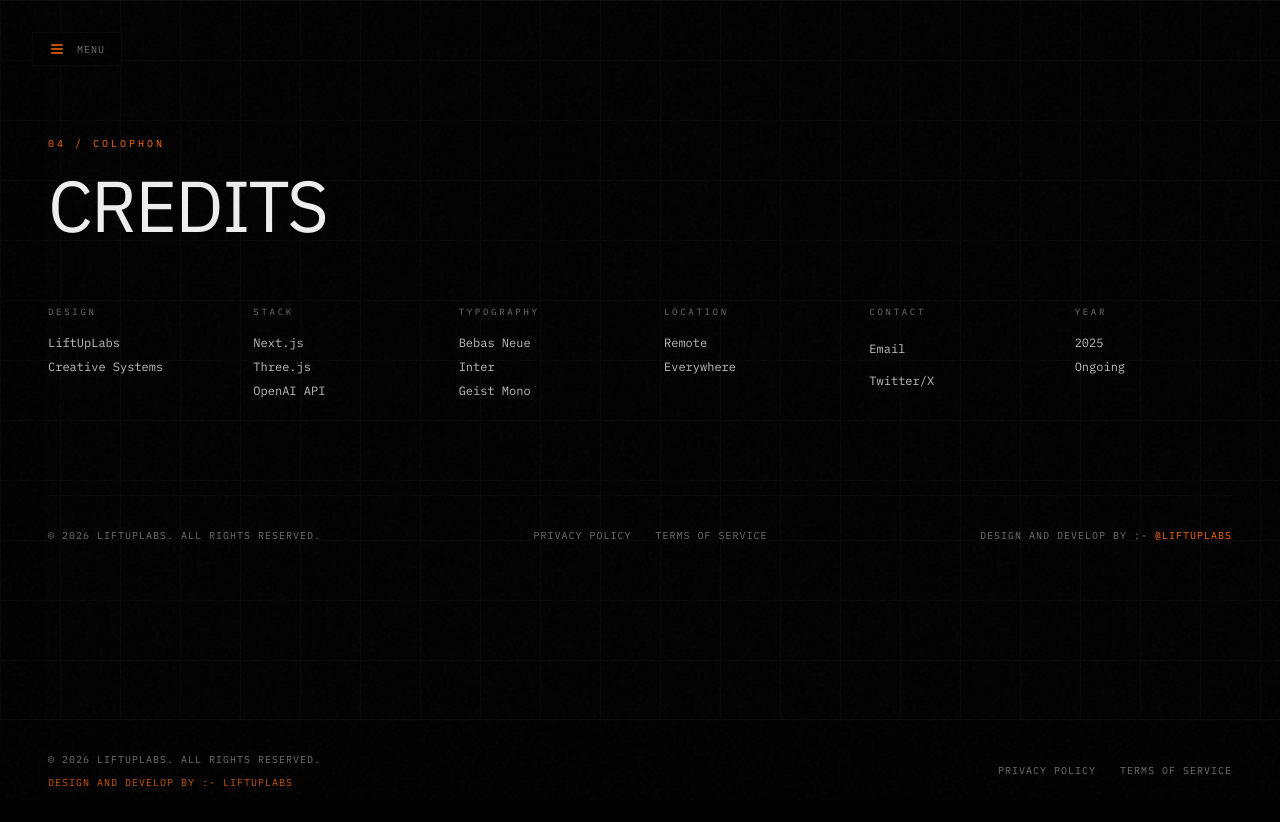
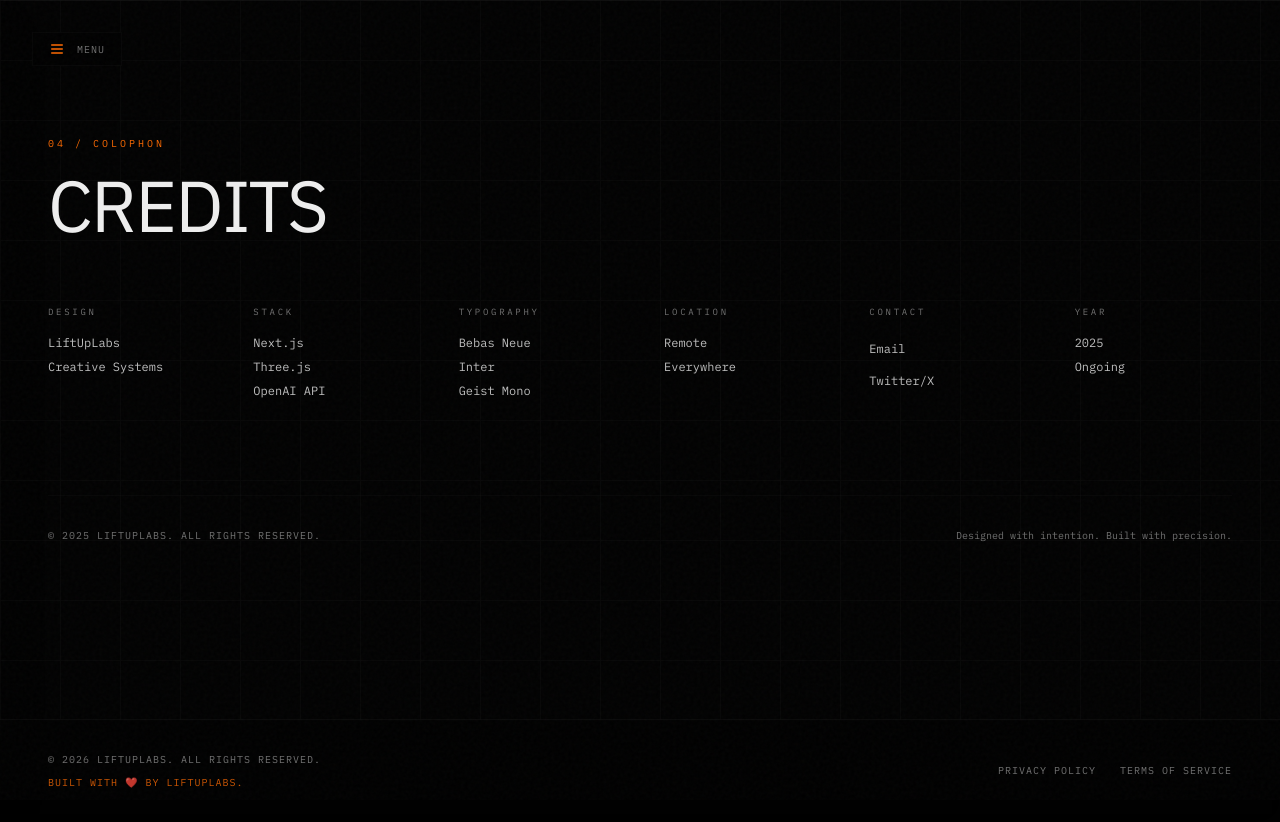
Before and after one commit to devabokare/liftuplabs-main, a Next.js app: page /colophon in a window 1280 px wide. Built offline with nearby package versions, Linux system fonts and the light colour scheme.

Commit message:
chore: final updates and footer text changes

```diff
--- a/app/globals.css
+++ b/app/globals.css
@@ -144,10 +144,7 @@
 [id^="vercel-"],
 [class*="vercel-"],
 [data-vercel-edit-info],
-[class*="nextjs-"],
-nextjs-portal,
-#__next-build-watcher,
-#nextjs-dev-tools {
+[class*="nextjs-"] {
   display: none !important;
   visibility: hidden !important;
   pointer-events: none !important;
--- a/components/colophon-section.tsx
+++ b/components/colophon-section.tsx
@@ -158,15 +158,9 @@ export function ColophonSection() {
         className="mt-24 pt-8 border-t border-border/20 flex flex-col md:flex-row md:items-center md:justify-between gap-4"
       >
         <p className="font-mono text-[10px] text-muted-foreground uppercase tracking-widest">
-          © 2026 LIFTUPLABS. All rights reserved.
+          © 2025 LiftUpLabs. All rights reserved.
         </p>
-        <div className="flex items-center gap-6">
-          <a href="#" className="font-mono text-[10px] text-muted-foreground hover:text-accent transition-colors uppercase tracking-widest">Privacy Policy</a>
-          <a href="#" className="font-mono text-[10px] text-muted-foreground hover:text-accent transition-colors uppercase tracking-widest">Terms of Service</a>
-        </div>
-        <p className="font-mono text-[10px] text-muted-foreground uppercase tracking-widest">
-          Design and develop by :- <span className="text-accent">@LIFTUPLABS</span>
-        </p>
+        <p className="font-mono text-[10px] text-muted-foreground">Designed with intention. Built with precision.</p>
       </div>
     </section>
   )
--- a/components/footer.tsx
+++ b/components/footer.tsx
@@ -6,10 +6,10 @@ export function Footer() {
       <div className="max-w-[1400px] mx-auto flex flex-col md:flex-row justify-between items-center gap-6">
         <div className="flex flex-col items-center md:items-start gap-2 text-center md:text-left">
           <p className="font-mono text-[10px] text-muted-foreground uppercase tracking-widest">
-            © 2026 LIFTUPLABS. All rights reserved.
+            © 2026 LiftUpLabs. All rights reserved.
           </p>
           <p className="font-mono text-[10px] text-accent/80 uppercase tracking-widest">
-            Design and develop by :- LIFTUPLABS
+            Built with ❤️ by LiftUpLabs.
           </p>
         </div>
         <div className="flex items-center gap-6">
```
